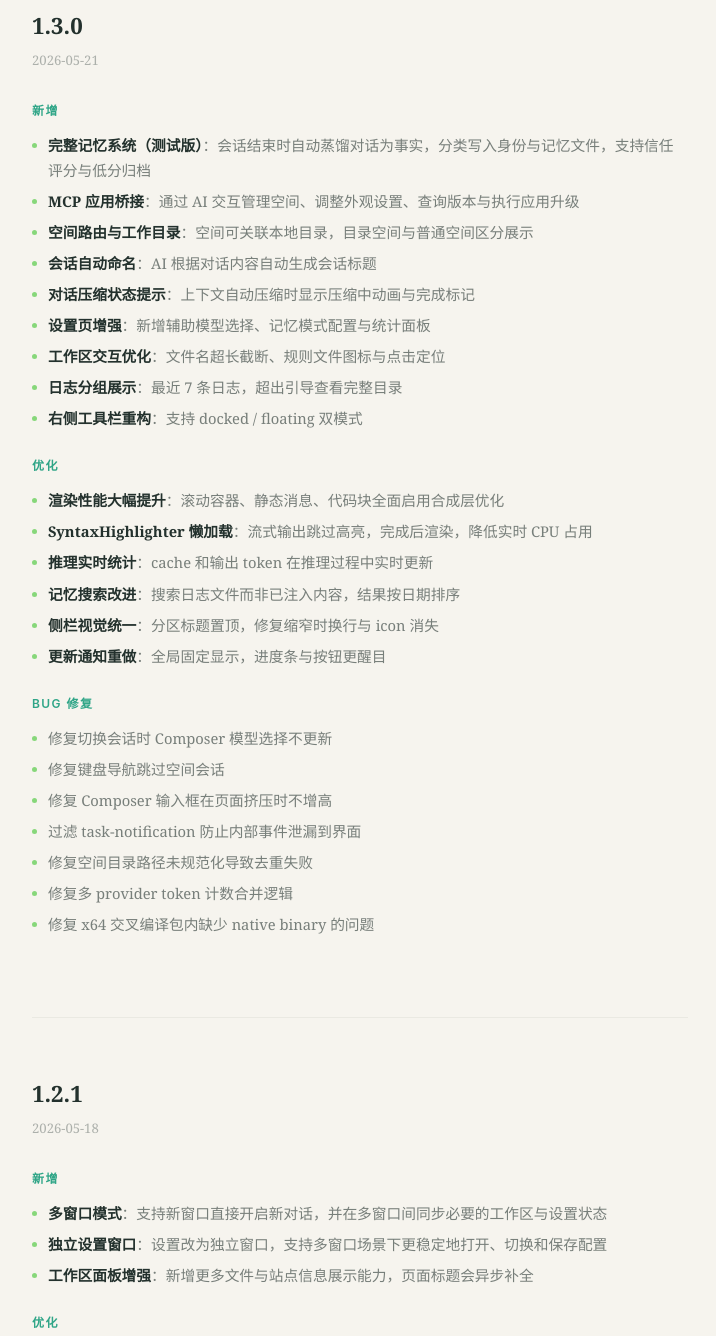
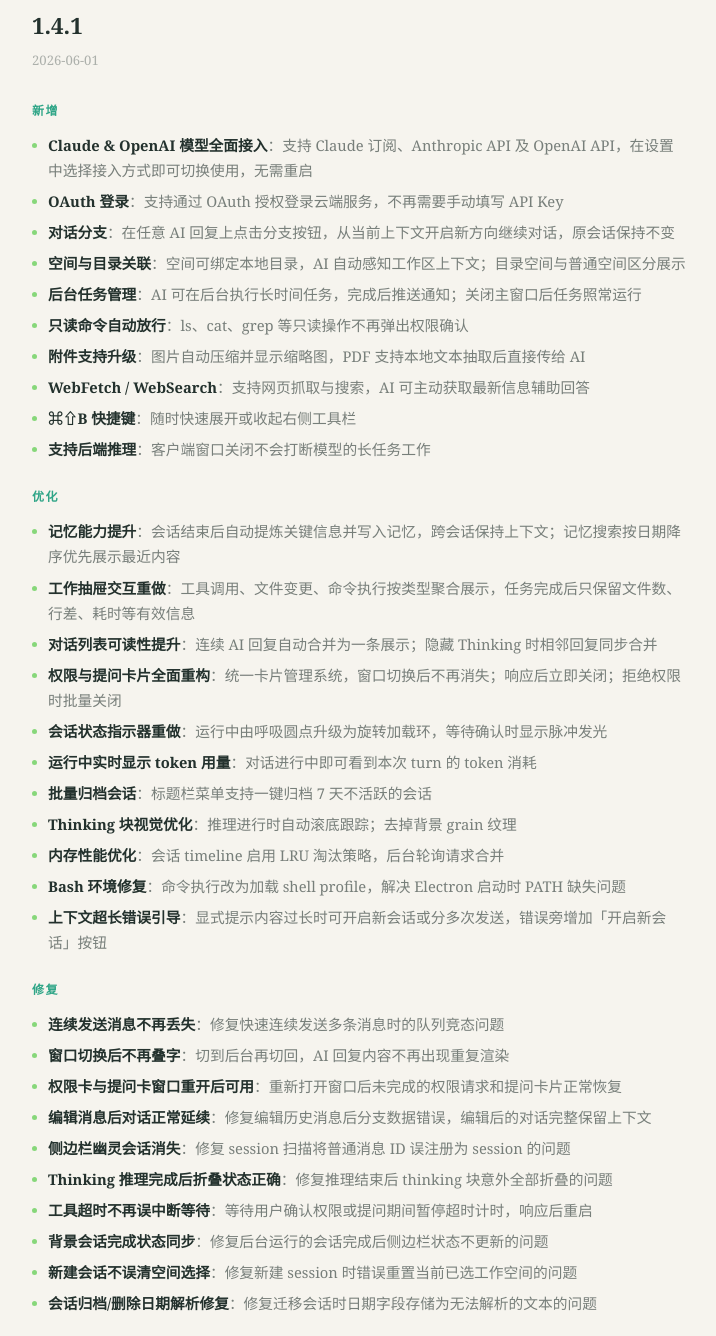
Before and after one commit to puterjam/finch, a plain HTML site: page docs/changelog.html in a window 1280 px wide. Shown: the part 280-1616 px from the top of the page, without its empty margins (280-996 px from the left). Drawn offline with Linux system fonts and the light colour scheme.

Commit message:
更新网站内容至 v1.4.1

```diff
--- a/docs/changelog.html
+++ b/docs/changelog.html
@@ -137,6 +137,55 @@
 
 <h1>更新日志</h1>
 <p>Finch 的每一次成长，都在这里记录。</p>
+
+<!-- ====== 1.4.1 ====== -->
+<div class="version">
+  <h2>1.4.1</h2>
+  <p class="date">2026-06-01</p>
+
+  <h3>新增</h3>
+  <ul>
+    <li><strong>Claude & OpenAI 模型全面接入</strong>：支持 Claude 订阅、Anthropic API 及 OpenAI API，在设置中选择接入方式即可切换使用，无需重启</li>
+    <li><strong>OAuth 登录</strong>：支持通过 OAuth 授权登录云端服务，不再需要手动填写 API Key</li>
+    <li><strong>对话分支</strong>：在任意 AI 回复上点击分支按钮，从当前上下文开启新方向继续对话，原会话保持不变</li>
+    <li><strong>空间与目录关联</strong>：空间可绑定本地目录，AI 自动感知工作区上下文；目录空间与普通空间区分展示</li>
+    <li><strong>后台任务管理</strong>：AI 可在后台执行长时间任务，完成后推送通知；关闭主窗口后任务照常运行</li>
+    <li><strong>只读命令自动放行</strong>：ls、cat、grep 等只读操作不再弹出权限确认</li>
+    <li><strong>附件支持升级</strong>：图片自动压缩并显示缩略图，PDF 支持本地文本抽取后直接传给 AI</li>
+    <li><strong>WebFetch / WebSearch</strong>：支持网页抓取与搜索，AI 可主动获取最新信息辅助回答</li>
+    <li><strong>⌘⇧B 快捷键</strong>：随时快速展开或收起右侧工具栏</li>
+    <li><strong>支持后端推理</strong>：客户端窗口关闭不会打断模型的长任务工作</li>
+  </ul>
+
+  <h3>优化</h3>
+  <ul>
+    <li><strong>记忆能力提升</strong>：会话结束后自动提炼关键信息并写入记忆，跨会话保持上下文；记忆搜索按日期降序优先展示最近内容</li>
+    <li><strong>工作抽屉交互重做</strong>：工具调用、文件变更、命令执行按类型聚合展示，任务完成后只保留文件数、行差、耗时等有效信息</li>
+    <li><strong>对话列表可读性提升</strong>：连续 AI 回复自动合并为一条展示；隐藏 Thinking 时相邻回复同步合并</li>
+    <li><strong>权限与提问卡片全面重构</strong>：统一卡片管理系统，窗口切换后不再消失；响应后立即关闭；拒绝权限时批量关闭</li>
+    <li><strong>会话状态指示器重做</strong>：运行中由呼吸圆点升级为旋转加载环，等待确认时显示脉冲发光</li>
+    <li><strong>运行中实时显示 token 用量</strong>：对话进行中即可看到本次 turn 的 token 消耗</li>
+    <li><strong>批量归档会话</strong>：标题栏菜单支持一键归档 7 天不活跃的会话</li>
+    <li><strong>Thinking 块视觉优化</strong>：推理进行时自动滚底跟踪；去掉背景 grain 纹理</li>
+    <li><strong>内存性能优化</strong>：会话 timeline 启用 LRU 淘汰策略，后台轮询请求合并</li>
+    <li><strong>Bash 环境修复</strong>：命令执行改为加载 shell profile，解决 Electron 启动时 PATH 缺失问题</li>
+    <li><strong>上下文超长错误引导</strong>：显式提示内容过长时可开启新会话或分多次发送，错误旁增加「开启新会话」按钮</li>
+  </ul>
+
+  <h3>修复</h3>
+  <ul>
+    <li><strong>连续发送消息不再丢失</strong>：修复快速连续发送多条消息时的队列竞态问题</li>
+    <li><strong>窗口切换后不再叠字</strong>：切到后台再切回，AI 回复内容不再出现重复渲染</li>
+    <li><strong>权限卡与提问卡窗口重开后可用</strong>：重新打开窗口后未完成的权限请求和提问卡片正常恢复</li>
+    <li><strong>编辑消息后对话正常延续</strong>：修复编辑历史消息后分支数据错误，编辑后的对话完整保留上下文</li>
+    <li><strong>侧边栏幽灵会话消失</strong>：修复 session 扫描将普通消息 ID 误注册为 session 的问题</li>
+    <li><strong>Thinking 推理完成后折叠状态正确</strong>：修复推理结束后 thinking 块意外全部折叠的问题</li>
+    <li><strong>工具超时不再误中断等待</strong>：等待用户确认权限或提问期间暂停超时计时，响应后重启</li>
+    <li><strong>背景会话完成状态同步</strong>：修复后台运行的会话完成后侧边栏状态不更新的问题</li>
+    <li><strong>新建会话不误清空间选择</strong>：修复新建 session 时错误重置当前已选工作空间的问题</li>
+    <li><strong>会话归档/删除日期解析修复</strong>：修复迁移会话时日期字段存储为无法解析的文本的问题</li>
+  </ul>
+</div>
 
 <!-- ====== 1.3.0 ====== -->
 <div class="version">
```
Also changed, not shown: docs/index.html (+3 -3 lines), CHANGELOG.md.
